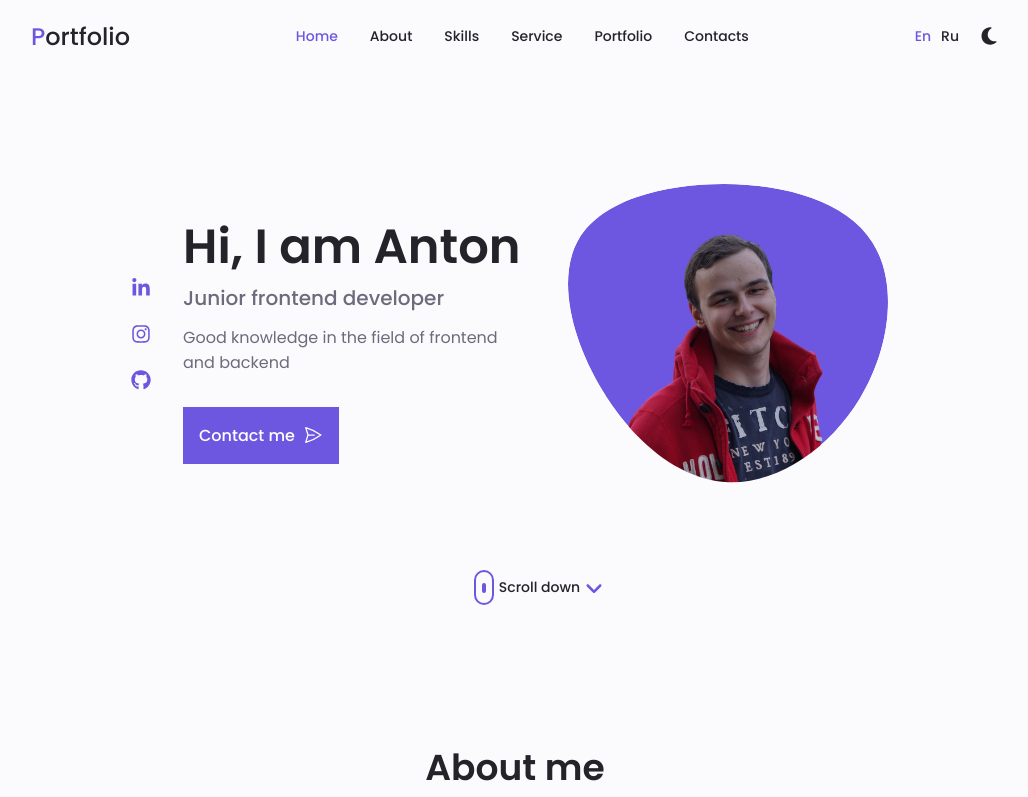
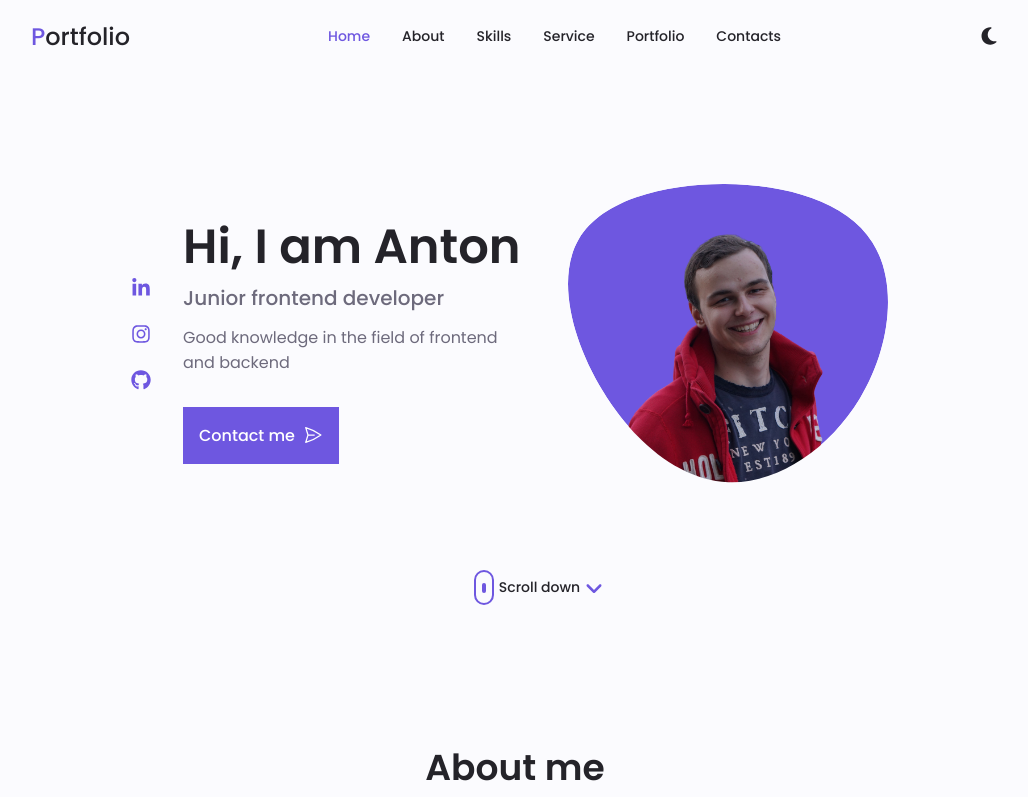
Before and after one commit to AntonYermakovich/portfolio, a React (Vite) app: page / in a window 1280 px wide. Shown: the top 797 px of the page, without its empty margins (125-1153 px from the left). Built offline with nearby package versions, Linux system fonts and the light colour scheme.

Commit message:
update style

```diff
--- a/src/App.css
+++ b/src/App.css
@@ -167,23 +167,6 @@ img {
   z-index: var(--z-fixed);
   background-color: var(--body-color);
   transition: 0.15s;
-}
-
-.header__lang {
-  display: flex;
-  gap: 10px;
-  margin-right: 20px;
-}
-
-.lang {
-  font-size: var(--small-font-size);
-  color: var(--title-color);
-  font-weight: var(--font-medium);
-  cursor: pointer;
-}
-
-.lang_active {
-  color: var(--first-color);
 }
 
 .nav {
--- a/src/components/Header/Header.tsx
+++ b/src/components/Header/Header.tsx
@@ -1,51 +1,52 @@
 import MenuList from "../MenuList/MenuList";
 import { GrAppsRounded } from "react-icons/gr";
-import { FaMoon  } from "react-icons/fa6";
+import { FaMoon } from "react-icons/fa6";
 import { MdOutlineWbSunny } from "react-icons/md";
 import { useEffect, useState } from "react";
 
-
 const Header = () => {
-  const [openMenu, setOpenMenu] = useState<boolean>(false)
-  const [showShadow, setShowShadow] = useState<boolean>(false)
-  const [modeDark, setModeDark] = useState<boolean>(false)
-  const [langSelected, setLangSelected] = useState<string>('en')
+  const [openMenu, setOpenMenu] = useState<boolean>(false);
+  const [showShadow, setShowShadow] = useState<boolean>(false);
+  const [modeDark, setModeDark] = useState<boolean>(false);
 
   const changeModeHandler = () => {
-    setModeDark(!modeDark)
-    const body = document.querySelector('body')
+    setModeDark(!modeDark);
+    const body = document.querySelector("body");
 
-    body?.classList.contains('dark-theme')
-      ? body?.classList.remove('dark-theme')
-      : body?.classList.add('dark-theme')
-  }
+    body?.classList.contains("dark-theme")
+      ? body?.classList.remove("dark-theme")
+      : body?.classList.add("dark-theme");
+  };
 
   useEffect(() => {
-    window.addEventListener('scroll', () => setShowShadow(window.scrollY > 50 ? true : false))
-  }, [])
+    window.addEventListener("scroll", () =>
+      setShowShadow(window.scrollY > 50 ? true : false)
+    );
+  }, []);
 
   return (
-    <header className={`header ${showShadow ? 'scroll-header' : ''}`} id="header">
+    <header
+      className={`header ${showShadow ? "scroll-header" : ""}`}
+      id="header"
+    >
       <nav className="nav container">
-        <p className="nav__logo">
-          Portfolio
-        </p>
+        <p className="nav__logo">Portfolio</p>
 
         <MenuList open={openMenu} setOpenMenu={setOpenMenu} />
 
-
-
         <div className="nav__btns">
-          <div className="header__lang">
-            <p onClick={() => setLangSelected('en')} className={`lang lang-en ${langSelected.toLowerCase() === 'en' ? 'lang_active' : ""}`}>En</p>
-            <p onClick={() => setLangSelected('ru')} className={`lang lang-en ${langSelected.toLowerCase() === 'ru' ? 'lang_active' : ""}`}>Ru</p>
-          </div>
-          {modeDark && <MdOutlineWbSunny onClick={changeModeHandler} className="change-theme" />}
-          {!modeDark && <FaMoon onClick={changeModeHandler} className="change-theme" />}
-
+          {modeDark && (
+            <MdOutlineWbSunny
+              onClick={changeModeHandler}
+              className="change-theme"
+            />
+          )}
+          {!modeDark && (
+            <FaMoon onClick={changeModeHandler} className="change-theme" />
+          )}
 
           <div className="nav__toggle" id="nav-toggle">
-            <GrAppsRounded onClick={() => setOpenMenu(prev => !prev)} />
+            <GrAppsRounded onClick={() => setOpenMenu((prev) => !prev)} />
           </div>
         </div>
       </nav>
--- a/src/components/Hero/Hero.tsx
+++ b/src/components/Hero/Hero.tsx
@@ -36,7 +36,7 @@ const Hero = () => {
             variants={MLeft}
             initial="hidden"
             whileInView="visible"
-            viewport={{once: true}}
+            viewport={{ once: true }}
             className="home__social"
           >
             <motion.a
@@ -75,7 +75,7 @@ const Hero = () => {
             initial="hidden"
             whileInView="visible"
             variants={MUp}
-            viewport={{once: true}}
+            viewport={{ once: true }}
             className="home__img"
           >
             <svg
@@ -108,7 +108,7 @@ const Hero = () => {
             variants={MUp}
             initial="hidden"
             whileInView="visible"
-            viewport={{once: true}}
+            viewport={{ once: true }}
             className="home__data"
           >
             <motion.h1 custom={1} variants={MUp} className="home__title">
--- a/src/components/MenuList/MenuList.tsx
+++ b/src/components/MenuList/MenuList.tsx
@@ -10,8 +10,6 @@ const menu = [
   {link: 'portfolio', label: 'Portfolio'},
   {link: 'contacts', label: 'Contacts'},
 ]
-
-
 
 const MenuList = ({open, setOpenMenu}:TMenuList) => {
   return (
```
